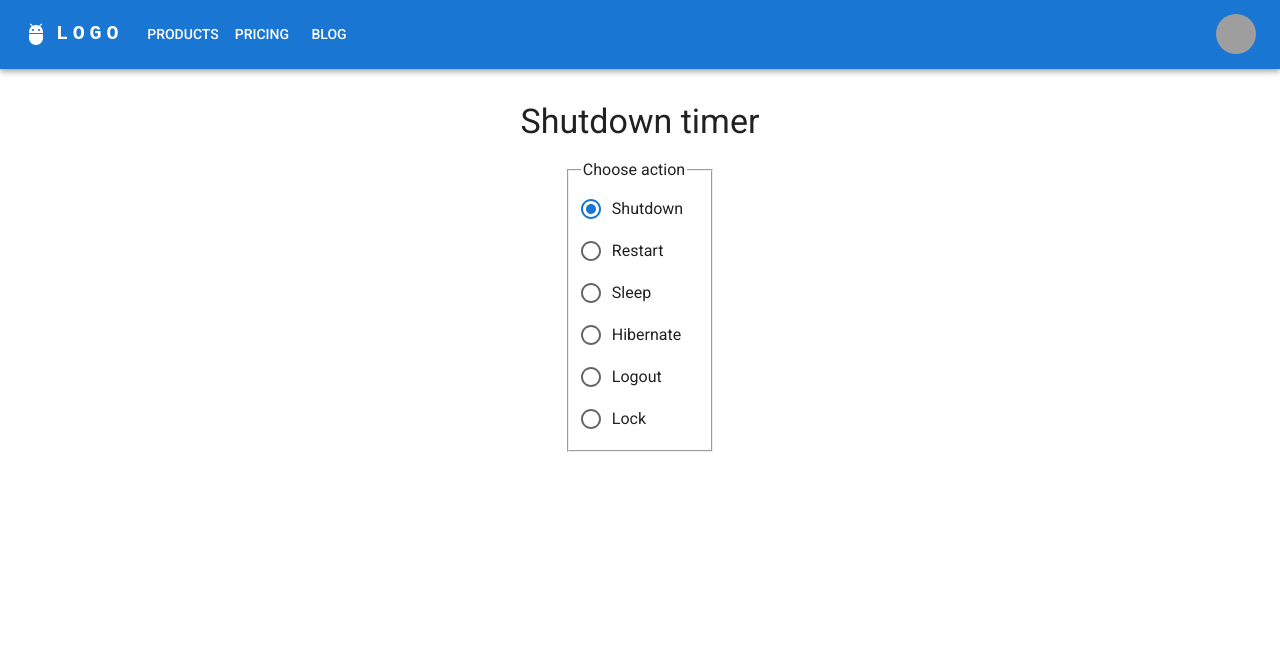
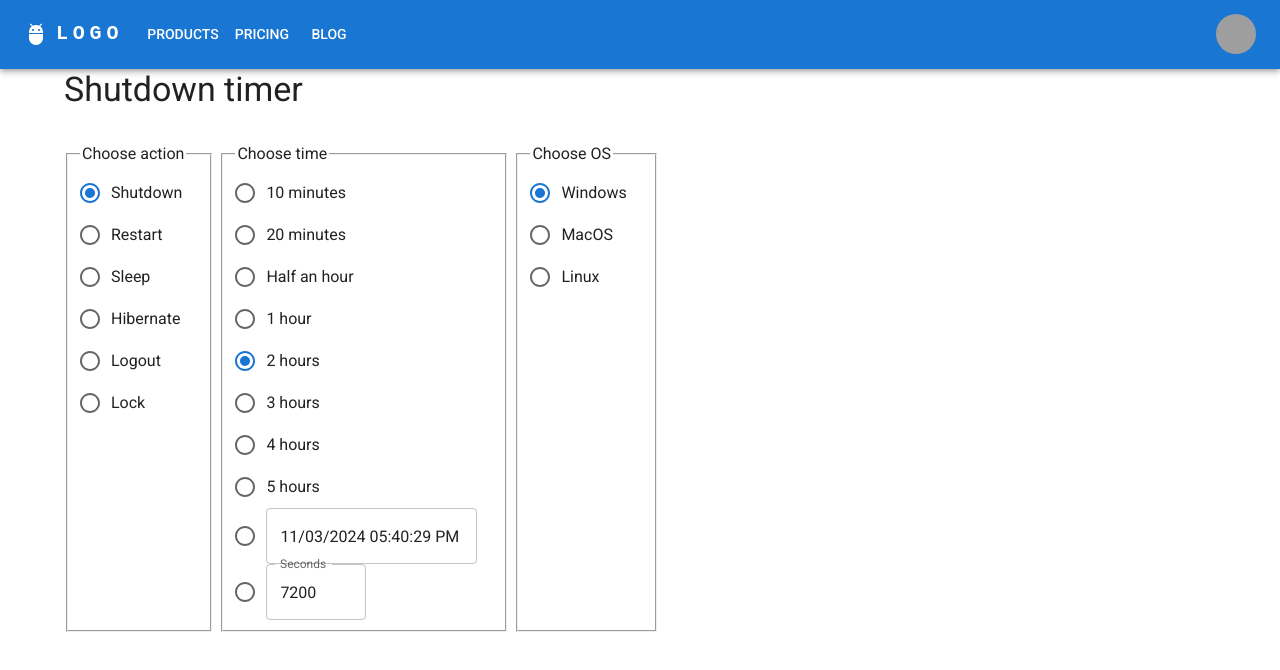
Before and after one commit to oabanin/shutdown-timer, a Next.js app: page / in a window 1280 px wide. Shown: the top 670 px of the page. Built offline with nearby package versions, Linux system fonts and the light colour scheme; grey boxes are pictures that could not be loaded; what @mui/material-nextjs would draw is missing.

Commit message:
fix: add timer

```diff
--- a/package.json
+++ b/package.json
@@ -17,6 +17,8 @@
     "@mui/icons-material": "latest",
     "@mui/material": "latest",
     "@mui/material-nextjs": "latest",
+    "@mui/x-date-pickers": "^7.22.3",
+    "dayjs": "^1.11.13",
     "next": "latest",
     "react": "latest",
     "react-dom": "latest"
--- a/src/app/page.tsx
+++ b/src/app/page.tsx
@@ -1,26 +1,32 @@
-import * as React from 'react';
-import Container from '@mui/material/Container';
-import Typography from '@mui/material/Typography';
-import Box from '@mui/material/Box';
+import * as React from "react";
+import Container from "@mui/material/Container";
+import Typography from "@mui/material/Typography";
+import Box from "@mui/material/Box";
 
 import ChooseAction from "@/components/home/ChooseAction";
+import ChooseTime from "@/components/home/ChooseTime";
+import ChooseOS from "@/components/home/ChooseOS";
 
 export default function Home() {
   return (
     <Container maxWidth="lg">
+      <Typography variant="h4" component="h1" sx={{ mb: 2 }}>
+        Shutdown timer
+      </Typography>
       <Box
         sx={{
           my: 4,
-                    display: 'flex',
-                    flexDirection: 'column',
-                    justifyContent: 'center',
-                    alignItems: 'center',
+          // gridTemplateColumns: "repeat(auto-fill , minmax(300px, 1fr))",
+          display: "flex",
+          flexWrap: "wrap",
+          gap: "5px",
+          // justifyItems: "center",
+          // justifyContent: "space-evenly",
         }}
       >
-                <Typography variant="h4" component="h1" sx={{mb: 2}}>
-                    Shutdown timer
-                </Typography>
-                <ChooseAction/>
+        <ChooseAction />
+        <ChooseTime />
+        <ChooseOS />
         {/*<Link href="/about" color="secondary" component={NextLink}>*/}
         {/*  Go to the about page*/}
         {/*</Link>*/}
--- a/src/components/home/ChooseAction.tsx
+++ b/src/components/home/ChooseAction.tsx
@@ -1,33 +1,54 @@
-"use client"
-import * as React from 'react';
-import Radio from '@mui/material/Radio';
-import RadioGroup from '@mui/material/RadioGroup';
-import FormControlLabel from '@mui/material/FormControlLabel';
-import FormControl from '@mui/material/FormControl';
-import {Action} from "@/const/const";
+"use client";
+import * as React from "react";
+import Radio from "@mui/material/Radio";
+import RadioGroup from "@mui/material/RadioGroup";
+import FormControlLabel from "@mui/material/FormControlLabel";
+import FormControl from "@mui/material/FormControl";
+import { Action } from "@/const/const";
 
 export default function ChooseAction() {
-    const [value, setValue] = React.useState<Action>(Action.shutdown);
+  const [action, setAction] = React.useState<Action>(Action.shutdown);
 
   const handleChange = (event: React.ChangeEvent<HTMLInputElement>) => {
-        const value = (event.target as HTMLInputElement).value
-        setValue(value as Action);
+    const value = (event.target as HTMLInputElement).value;
+    setAction(value as Action);
   };
 
   return (
     <fieldset>
       <legend>Choose action</legend>
       <FormControl>
-                <RadioGroup
-                    value={value}
-                    onChange={handleChange}
-                >
-                    <FormControlLabel value={Action.shutdown} control={<Radio/>} label="Shutdown"/>
-                    <FormControlLabel value={Action.restart} control={<Radio/>} label="Restart"/>
-                    <FormControlLabel value={Action.sleep} control={<Radio/>} label="Sleep"/>
-                    <FormControlLabel value={Action.hibernate} control={<Radio/>} label="Hibernate"/>
-                    <FormControlLabel value={Action.logout} control={<Radio/>} label="Logout"/>
-                    <FormControlLabel value={Action.lock} control={<Radio/>} label="Lock"/>
+        <RadioGroup value={action} onChange={handleChange}>
+          <FormControlLabel
+            value={Action.shutdown}
+            control={<Radio />}
+            label="Shutdown"
+          />
+          <FormControlLabel
+            value={Action.restart}
+            control={<Radio />}
+            label="Restart"
+          />
+          <FormControlLabel
+            value={Action.sleep}
+            control={<Radio />}
+            label="Sleep"
+          />
+          <FormControlLabel
+            value={Action.hibernate}
+            control={<Radio />}
+            label="Hibernate"
+          />
+          <FormControlLabel
+            value={Action.logout}
+            control={<Radio />}
+            label="Logout"
+          />
+          <FormControlLabel
+            value={Action.lock}
+            control={<Radio />}
+            label="Lock"
+          />
         </RadioGroup>
       </FormControl>
     </fieldset>
--- /dev/null
+++ b/src/components/home/ChooseOS.tsx
@@ -0,0 +1,41 @@
+"use client";
+import * as React from "react";
+import Radio from "@mui/material/Radio";
+import RadioGroup from "@mui/material/RadioGroup";
+import FormControlLabel from "@mui/material/FormControlLabel";
+import FormControl from "@mui/material/FormControl";
+import { OS } from "@/const/const";
+
+export default function ChooseOS() {
+  const [os, setOs] = React.useState<OS>(OS.windows);
+
+  const handleChange = (event: React.ChangeEvent<HTMLInputElement>) => {
+    const value = (event.target as HTMLInputElement).value;
+    setOs(value as OS);
+  };
+
+  return (
+    <fieldset>
+      <legend>Choose OS</legend>
+      <FormControl>
+        <RadioGroup value={os} onChange={handleChange}>
+          <FormControlLabel
+            value={OS.windows}
+            control={<Radio />}
+            label="Windows"
+          />
+          <FormControlLabel
+            value={OS.macos}
+            control={<Radio />}
+            label="MacOS"
+          />
+          <FormControlLabel
+            value={OS.linux}
+            control={<Radio />}
+            label="Linux"
+          />
+        </RadioGroup>
+      </FormControl>
+    </fieldset>
+  );
+}
--- a/src/components/home/ChooseTime.tsx
+++ b/src/components/home/ChooseTime.tsx
@@ -1,42 +1,115 @@
-"use client"
-import * as React from 'react';
-import Radio from '@mui/material/Radio';
-import RadioGroup from '@mui/material/RadioGroup';
-import FormControlLabel from '@mui/material/FormControlLabel';
-import FormControl from '@mui/material/FormControl';
-import {Action, Time} from "@/const/const";
-import {TextField} from "@mui/material";
+"use client";
+import * as React from "react";
+import Radio from "@mui/material/Radio";
+import RadioGroup from "@mui/material/RadioGroup";
+import FormControlLabel from "@mui/material/FormControlLabel";
+import FormControl from "@mui/material/FormControl";
+import { CustomTime, Time } from "@/const/const";
+import { TextField } from "@mui/material";
+import dayjs, { Dayjs } from "dayjs";
+import { LocalizationProvider } from "@mui/x-date-pickers/LocalizationProvider";
+import { AdapterDayjs } from "@mui/x-date-pickers/AdapterDayjs";
+import { DateTimePicker } from "@mui/x-date-pickers/DateTimePicker";
+import { useRef } from "react";
 
 export default function ChooseTime() {
-    const [value, setValue] = React.useState<number>();
-    const [name, setName] = React.useState('Cat in the Hat');
+  const [selected, setSelected] = React.useState<string>(
+    Time.twoHours.toString(),
+  );
+  const [input, setInput] = React.useState(Time.twoHours.toString());
+  const inputTouched = useRef(false);
+  const [date, setDate] = React.useState<Dayjs | null>(dayjs());
 
-    const handleChange = (event: React.ChangeEvent<HTMLInputElement>) => {
-        const value = (event.target as HTMLInputElement).value
-        setValue(+value);
+  const handleSelectedChange = (event: React.ChangeEvent<HTMLInputElement>) => {
+    const eventValue = (event.target as HTMLInputElement).value;
+    setSelected(eventValue);
+
+    if (
+      eventValue !== CustomTime.manual &&
+      eventValue !== CustomTime.date &&
+      !inputTouched.current
+    ) {
+      setInput(eventValue);
+    }
   };
 
   return (
     <fieldset>
       <legend>Choose time</legend>
       <FormControl>
-                <RadioGroup
-                    value={value}
-                    onChange={handleChange}
-                >
-                    <FormControlLabel value={Time.tenMinutes} control={<Radio/>} label="10 minutes"/>
-                    <FormControlLabel value={Time.twentyMinutes} control={<Radio/>} label="20 minutes"/>
-                    <FormControlLabel value={Time.halfAnHour} control={<Radio/>} label="Half an hour"/>
-                    <FormControlLabel value={Time.oneHour} control={<Radio/>} label="1 hour"/>
-                    <FormControlLabel value={Time.twoHours} control={<Radio/>} label="2 hours"/>
-                        <FormControlLabel value={Time.threeHours} control={<Radio/>} label="3 hours"/>
-                    <FormControlLabel value={Time.fourHours} control={<Radio/>} label="4 hours"/>
-                    <FormControlLabel value={Time.fiveHours} control={<Radio/>} label="5 hours"/>
-                    <TextField label="Custom time (seconds)" variant="outlined" value={name}
+        <RadioGroup value={selected} onChange={handleSelectedChange}>
+          <FormControlLabel
+            value={Time.tenMinutes.toString()}
+            control={<Radio />}
+            label="10 minutes"
+          />
+          <FormControlLabel
+            value={Time.twentyMinutes}
+            control={<Radio />}
+            label="20 minutes"
+          />
+          <FormControlLabel
+            value={Time.halfAnHour}
+            control={<Radio />}
+            label="Half an hour"
+          />
+          <FormControlLabel
+            value={Time.oneHour}
+            control={<Radio />}
+            label="1 hour"
+          />
+          <FormControlLabel
+            value={Time.twoHours}
+            control={<Radio />}
+            label="2 hours"
+          />
+          <FormControlLabel
+            value={Time.threeHours}
+            control={<Radio />}
+            label="3 hours"
+          />
+          <FormControlLabel
+            value={Time.fourHours}
+            control={<Radio />}
+            label="4 hours"
+          />
+          <FormControlLabel
+            value={Time.fiveHours}
+            control={<Radio />}
+            label="5 hours"
+          />
+          <FormControlLabel
+            value={CustomTime.date}
+            control={<Radio />}
+            label={
+              <LocalizationProvider dateAdapter={AdapterDayjs}>
+                <DateTimePicker
+                  // sx={{ minWidth:  }}
+                  views={["year", "day", "hours", "minutes", "seconds"]}
+                  value={date}
+                  onChange={setDate}
+                />
+              </LocalizationProvider>
+            }
+          />
+          <FormControlLabel
+            value={CustomTime.manual}
+            control={<Radio />}
+            label={
+              <TextField
+                sx={{ maxWidth: "100px" }}
+                label="Seconds"
+                variant="outlined"
+                value={input}
                 onChange={(event: React.ChangeEvent<HTMLInputElement>) => {
-                                   setName(event.target.value);
-                               }}/>
-
+                  if (!inputTouched.current) {
+                    inputTouched.current = true;
+                  }
+                  setInput(event.target.value);
+                }}
+              />
+            }
+          />
         </RadioGroup>
       </FormControl>
     </fieldset>
--- a/src/const/const.ts
+++ b/src/const/const.ts
@@ -1,19 +1,30 @@
 export enum Action {
-    shutdown = 'shutdown',
-    restart = 'restart',
-    sleep = 'sleep',
-    hibernate = 'hibernate',
-    logout = 'logout',
-    lock = 'lock',
+  shutdown = "shutdown",
+  restart = "restart",
+  sleep = "sleep",
+  hibernate = "hibernate",
+  logout = "logout",
+  lock = "lock",
 }
 
 export enum Time {
-    tenMinutes = 10 * 60,       // 10 minutes
-    twentyMinutes = 20 * 60,    // 20 minutes
-    halfAnHour = 30 * 60,       // 30 minutes
-    oneHour = 3600,         // 1 hour
-    twoHours = 2 * 3600,        // 2 hours
-    threeHours = 3 * 3600,      // 3 hours
-    fourHours = 4 * 3600,       // 4 hours
-    fiveHours = 5 * 3600        // 5 hours
+  tenMinutes = 10 * 60, // 10 minutes
+  twentyMinutes = 20 * 60, // 20 minutes
+  halfAnHour = 30 * 60, // 30 minutes
+  oneHour = 3600, // 1 hour
+  twoHours = 2 * 3600, // 2 hours
+  threeHours = 3 * 3600, // 3 hours
+  fourHours = 4 * 3600, // 4 hours
+  fiveHours = 5 * 3600, // 5 hours
 }
+
+export enum CustomTime {
+  manual = "manual",
+  date = "date",
+}
+
+export enum OS {
+  windows = "windows",
+  macos = "macos",
+  linux = "linux",
+}
```
Also changed, not shown: 1 other file (tests, documents, lock files or other folders). Lines whose indentation alone changed are shown as unchanged.
